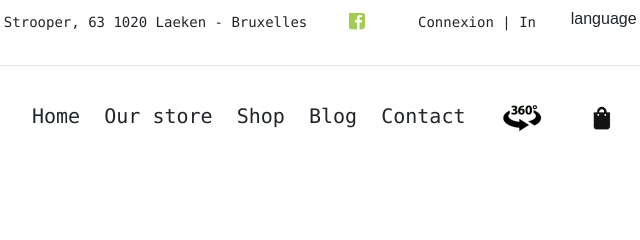
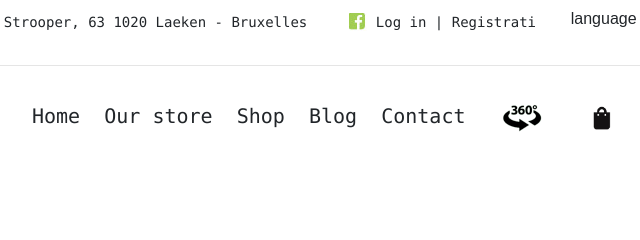
Before and after one commit to himanshu42/internship-assesment, a plain HTML site: page index.html in a window 1280 px wide. Shown: the top 240 px of the page, 623-1263 px from the left. Drawn offline with nearby package versions, Linux system fonts and the light colour scheme; a web font is replaced by a local one.

Commit message:
Update index.html

```diff
--- a/index.html
+++ b/index.html
@@ -22,7 +22,7 @@
 <body>
   <div class="row pt-1 m-auto">
     <div class="col-lg-11 col-md-11 col-0">
-      <pre class="pt-2">     <img class="img " src="./img/phone.jpg" alt="phone"> <b>0488</b>/54.55.54    <img class="img2" src="./img/phone2.png" alt="phone"> <b>02</b>/479 . 00 . 82     <b>Adresse:</b> Avenue Houba De Strooper, 63 1020 Laeken - Bruxelles     <img src="./img/fb.png">      Connexion | Inscription   Language:</pre>
+      <pre class="pt-2">     <img class="img " src="./img/phone.jpg" alt="phone"> <b>0488</b>/54.55.54    <img class="img2" src="./img/phone2.png" alt="phone"> <b>02</b>/479 . 00 . 82     <b>Adresse:</b> Avenue Houba De Strooper, 63 1020 Laeken - Bruxelles     <img src="./img/fb.png"> Log in | Registration         Language:</pre>
     </div>
     <div class=" text-center m-auto col-lg-1 col-md-1 col-12">
       <p>language</p>
```
